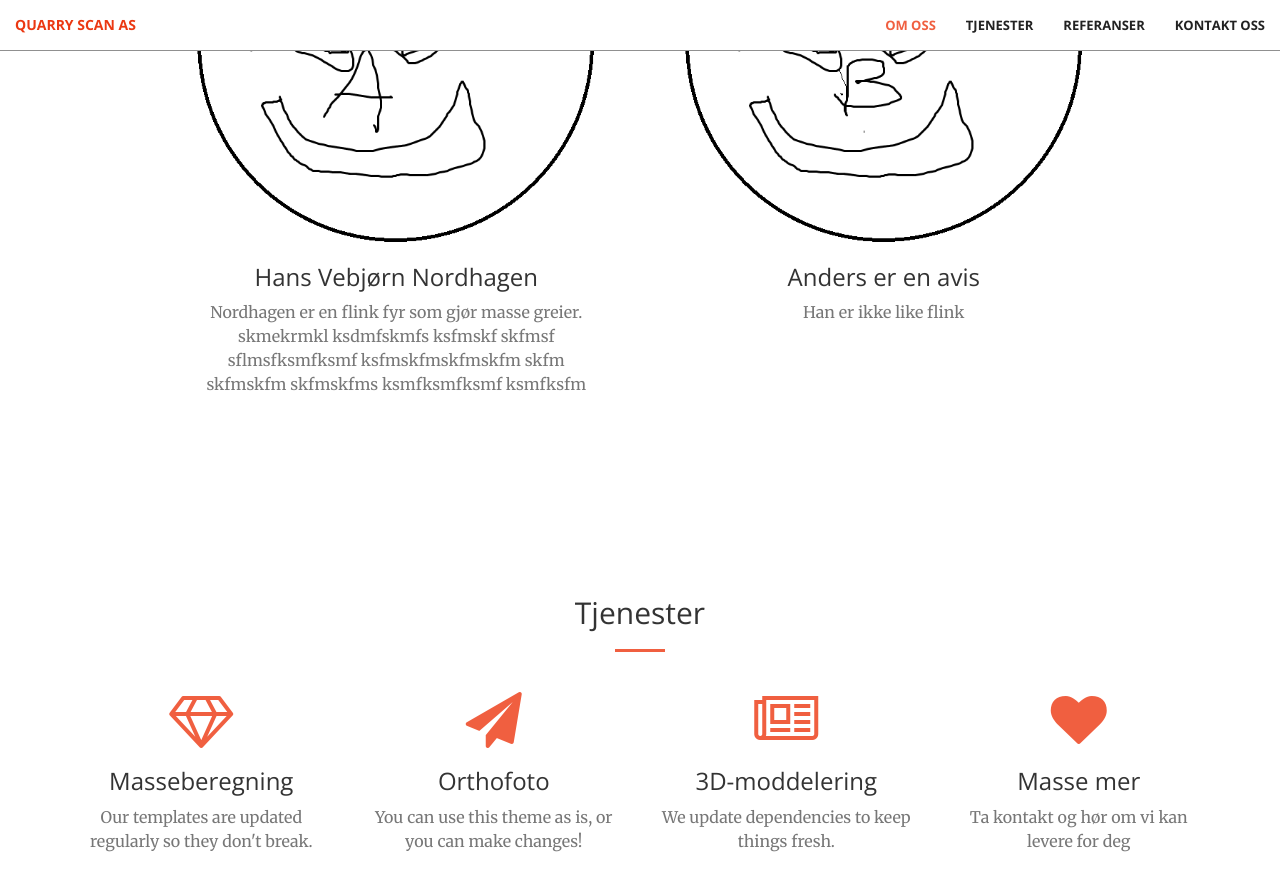
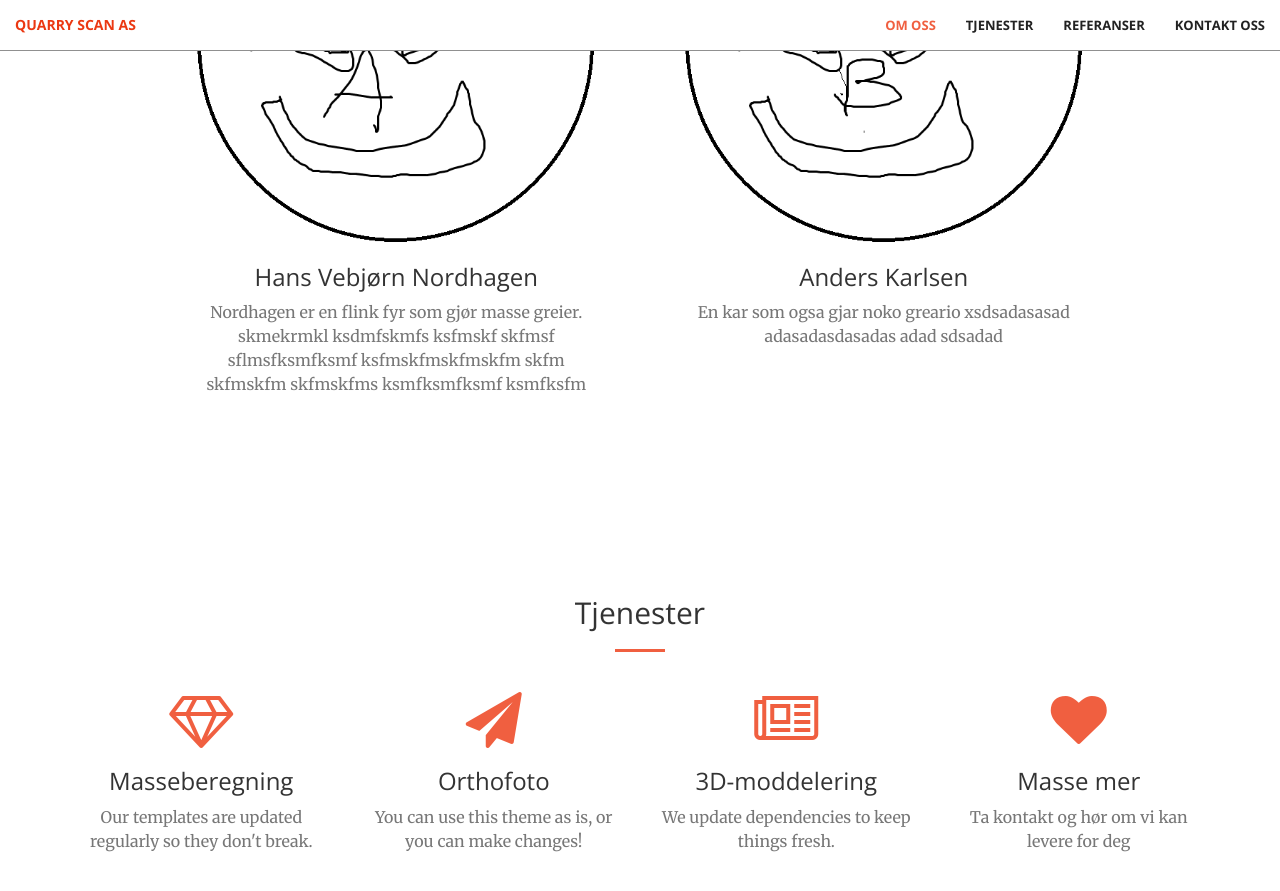
Before and after one commit to Andersirk/Andersirk.github.io, a Jekyll site: the page built from index.html, in a window 1280 px wide and 900 px high, scrolled down 1299 px. Shown: the top 891 px of the window. Built offline with Jekyll 4.4.1, drawn with Linux system fonts in a browser that asks for light colours; some of the changed text lies outside the part shown.

Commit message:
model test

```diff
--- a/_includes/about.html
+++ b/_includes/about.html
@@ -27,8 +27,11 @@
             <div class="col-lg-5 col-md-5 text-center">
                 <div class="service-box">
                     <img src="img/profile/anders.png" class="img-responsive" alt="">
-                    <h3>Anders er en avis</h3>
-                    <p class="text-muted">Han er ikke like flink</p>
+                    <h3>Anders Karlsen</h3>
+                    <p class="text-muted">En kar som ogsa gjar noko greario
+                        xsdsadasasad adasadasdasadas
+                        adad sdsadad
+                    </p>
                 </div>
             </div>
         </div>
--- a/_includes/aside.html
+++ b/_includes/aside.html
@@ -1,8 +1,56 @@
   <aside class="bg-dark">
-      <div class="container text-center">
-          <div class="call-to-action">
-              <h2>Free Download at Start Bootstrap!</h2>
-              <a href="#" class="btn btn-default btn-xl wow tada">Download Now!</a>
-          </div>
-      </div>
+
+    <babylon model="/img/mesh/test_mesh.glb"></babylon>
+    <!--<canvas id="renderCanvas" touch-action="none"></canvas> flytt hit touch-action="none" for best results from PEP -->
+    <!--<script>
+        const canvas = document.getElementById("renderCanvas"); // Get the canvas element
+        const engine = new BABYLON.Engine(canvas, true); // Generate the BABYLON 3D engine
+
+        // Add your code here matching the playground format
+        //  --
+
+
+        var createScene = async function () {
+            // This creates a basic Babylon Scene object (non-mesh)
+            var scene = new BABYLON.Scene(engine);
+
+            scene.clearColor = new BABYLON.Color3(0.31, 0.48, 0.64);
+
+
+            var camera = new BABYLON.ArcRotateCamera("camera", BABYLON.Tools.ToRadians(125), BABYLON.Tools.ToRadians(70), 25, new BABYLON.Vector3(0, 3, 0), scene);
+
+            camera.lowerRadiusLimit = 10;
+            //camera.upperRadiusLimit = 40;
+
+            // This attaches the camera to the canvas
+            camera.attachControl(canvas, true);
+
+            //Load the tower assets
+            //pirateFortImport.meshes[0].name = "pirateFort"
+            //scene.getMeshByName("sea").material.needDepthPrePass = true;
+            //scene.getLightByName("Sun").intensity = 12;
+
+
+
+            //Load the tower assets
+            const testmeshimport = await BABYLON.SceneLoader.ImportMeshAsync("", "/img/mesh/", "test_mesh.glb", scene);
+
+        return scene;
+
+        };
+        // --
+
+
+
+        const scene = createScene(); //Call the createScene function
+        // Register a render loop to repeatedly render the scene
+        engine.runRenderLoop(function () {
+                scene.render();
+        });
+
+        // Watch for browser/canvas resize events
+        window.addEventListener("resize", function () {
+                engine.resize();
+        });
+    </script>  -->
   </aside>
--- a/_includes/scripts.html
+++ b/_includes/scripts.html
@@ -11,3 +11,9 @@
 
 <!-- Custom Theme JavaScript -->
 <script src="js/creative.js"></script>
+
+<!-- Babylon javascript -->
+<script src="https://cdn.babylonjs.com/viewer/babylon.viewer.js"></script>
+
+<script src="https://cdn.babylonjs.com/loaders/babylonjs.loaders.min.js"></script>
+<script src="https://code.jquery.com/pep/0.4.3/pep.js"></script>
```
Also changed, not shown: 1 other file.
